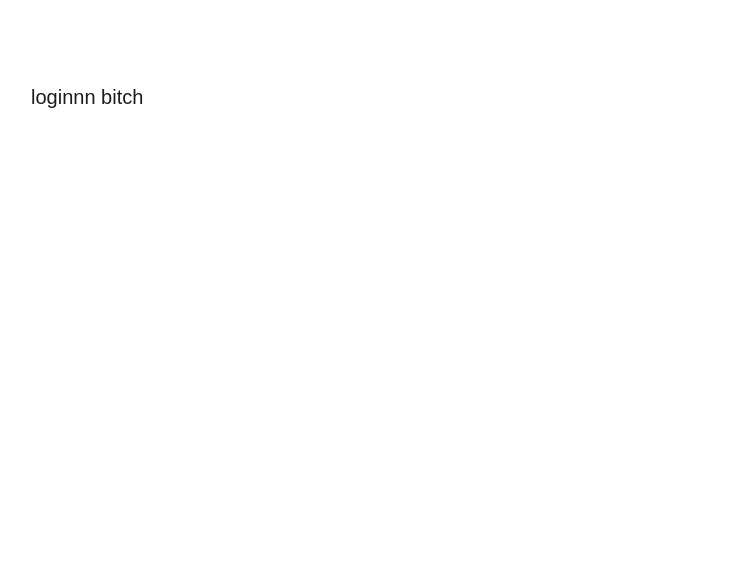
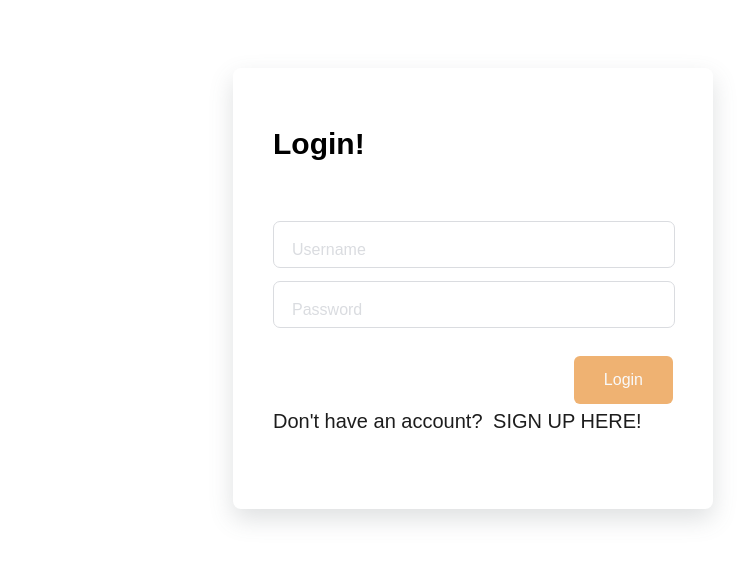
Before and after one commit to healthier-vitamins/MI-CASA-ES-TU-CASA, a React (Vite) app in the folder frontend/: page /login in a window 1280 px wide. Shown: the top 562 px of the page, without its empty margins (167-915 px from the left). Built offline with nearby package versions, Linux system fonts and the light colour scheme.

Commit message:
cait update lmao

```diff
--- a/frontend/src/App.css
+++ b/frontend/src/App.css
@@ -28,22 +28,3 @@ a {
 a:hover {
   text-decoration: underline;
 }
-
-/* profile page css */
-.user-profile {
-  background-color: #F9F9F9;
-}
-
-.user-profile-header {
-  padding: 10px;
-  max-width: 40rem;
-  display: grid;
-  grid-template-columns: 30% 70%;
-  grid-template-rows: 30% 70%;
-}
-
-.profile-pic {
-  max-height: 10rem;
-  border: 8px solid #F1BE87;
-  border-radius: 50%;
-}
--- /dev/null
+++ b/frontend/src/pages/Login.css
@@ -0,0 +1,95 @@
+.login-page {
+    margin: 0;
+    padding: 0;
+}
+
+.login-form {
+    font-family: sans-serif;
+    display: flex;
+    justify-content: center;
+    align-items: center;
+    /* height: 100vh; */
+}
+
+.login {
+    background-color: white;
+    width: 400px;
+    border-radius: 8px;
+    padding: 20px 40px;
+    box-shadow: 0 10px 25px rgba(92, 99, 105, .2);
+}
+
+.login h2 {
+    /* font-size: 50px; */
+    margin-top: 30px;
+    margin-bottom: 50px;
+}
+
+.login-container {
+    position: relative;
+    height: 45px;
+    width: 90%;
+    margin-bottom: 15px;
+}
+
+.login-input {
+    position: absolute;
+    top: 0px;
+    left: 0px;
+    height: 100%;
+    width: 100%;
+    border: 1px solid #DADCE0;
+    border-radius: 7px;
+    font-size: 16px;
+    padding: 0 20px;
+    outline: none;
+    background: none;
+    z-index: 1;
+}
+
+::placeholder {
+    color: transparent;
+  }
+
+.login-label {
+    position: absolute;
+    top: 15px;
+    left: 15px;
+    padding: 0 4px;
+    background-color: white;
+    color: #DADCE0;
+    font-size: 16px;
+    transition: 0.5s;
+    z-index: 0;
+  }
+
+.login-button {
+    display: block;
+    margin-left: auto;
+    padding: 15px 30px;
+    border: none;
+    background-color: #efb272;
+    color: #F9F9F9;
+    border-radius: 6px;
+    cursor: pointer;
+    font-size: 16px;
+    margin-top: 30px;
+}
+
+.login-button:hover {
+    background-color: #F1BE87;
+    transform: translateY(-2px);
+}
+
+.login-input:focus + .login-label {
+    top: -7px;
+    left: 3px;
+    z-index: 10;
+    font-size: 14px;
+    font-weight: 600;
+    color: #F1BE87;
+  }
+
+.login-input:focus {
+    border: 2px solid #F1BE87;
+  }
--- a/frontend/src/pages/Login.jsx
+++ b/frontend/src/pages/Login.jsx
@@ -1,6 +1,30 @@
+import { Link } from "react-router-dom";
+import "./Login.css";
+
 function Login() {
-    return (
-        <p>loginnn bitch</p>
-    )
+  const handleSubmit = () => {
+    console.log("submitted");
+  };
+  return (
+    <div className="login-page">
+      <div className="login-form">
+        <form onSubmit={handleSubmit} className="login">
+          <h2>Login!</h2>
+          <div className="login-container">
+            <input className="login-input" type="text" placeholder="Username" />
+            <label className="login-label" htmlFor="Username">Username</label>
+          </div>
+          <div className="login-container">
+            <input className="login-input" type="text" placeholder="Password" />
+            <label className="login-label" htmlFor="Password">Password</label>
+          </div>
+          <button className="login-button">Login</button>
+        <p>
+          Don't have an account? <Link to="/sign-up">Sign up here!</Link>
+        </p>
+        </form>
+      </div>
+    </div>
+  );
 }
 export default Login;
--- /dev/null
+++ b/frontend/src/pages/Profile.css
@@ -0,0 +1,79 @@
+/* profile page css */
+p {
+    margin: 0 auto;
+}
+
+.user-profile {
+    background-color: #F9F9F9;
+  }
+
+  .user-profile-header {
+    padding: 10px;
+    max-width: 40rem;
+    display: grid;
+    grid-template-columns: 30% 70%;
+    grid-template-rows: 50% 50%;
+    align-items: center;
+  }
+
+  .profile-pic {
+    max-height: 10rem;
+    border: 8px solid #F1BE87;
+    border-radius: 50%;
+    grid-column: 1 / 2;
+    grid-row: 1 / 3
+  }
+
+  .profile-user {
+    max-height: 4rem;
+    grid-column: 2 / 3;
+    grid-row: 1 / 2;
+    text-transform: capitalize;
+  }
+
+  .user-posts-likes {
+    max-height: 4rem;
+    grid-column: 2 / 3;
+    grid-row: 2 / 3;
+  }
+
+.user-posts-col-left {
+    background-color: #98A89E;
+    max-height: 500px;
+    display: grid;
+    grid-template-columns: 20% 20% 20% 20% 20%;
+    grid-template-rows: 20% 20% 20% 20% 20%;
+}
+
+.user-liked-posts-col-right {
+    background-color: #649DA6;
+    /* color: #F9F9F9; */
+}
+
+.user-posts-col-left, .user-liked-posts-col-right h4 {
+    grid-column: 1 / 2;
+    grid-row: 1 / 2;
+}
+
+.post-card {
+    max-width: 250px;
+    margin-right: 5px;
+    padding: 0 2px 2px 0;
+    /* background-color: #F9F9F9;  */
+    justify-content: center;
+}
+
+.post-card p {
+    color:#F9F9F9;
+    font-size: 0.875em;
+}
+
+.post-card-title {
+    text-transform: uppercase;
+    color: #F1BE87;
+}
+
+.post-placeholder-img {
+    max-width: 10rem;
+    /* max-height: 5rem; */
+}
--- a/frontend/src/pages/Profile.jsx
+++ b/frontend/src/pages/Profile.jsx
@@ -1,26 +1,27 @@
+import "./Profile.css"
 
 function Profile() {
     return (
         <div className="user-profile">
         <div className="user-profile-header">
             <img className="profile-pic" src="https://i.imgur.com/fSBfFDP.jpg"/>
-            <h2 className="username-h2">joe mama</h2>
+            <h2 className="profile-user">joe mama</h2>
             <div className="user-posts-likes">
-                <p>number of posts: 21</p>
-                <p>total likes: 220</p>
+                <p>Number of posts: 21</p>
+                <p>Total likes: 220</p>
             </div>
         </div>
         <div className="user-posts-col-left">
             <h4>Joe Mama's Posts</h4>
             <div className="post-card">
-                <p>img-here.png</p>
-                <p>title: i love my wife</p>
-                <p>short-description: this style is suitable for those who like chaos and disorder</p>
+                <img className="post-placeholder-img" src="https://i.imgur.com/TL68x25.jpg"/>
+                <p className="post-card-title">title: i love my wife</p>
+                <p>short-description: chaos and disorder</p>
                 <p>link here a href</p>
             </div>
             <div className="post-card">
-                <p>img-here.png</p>
-                <p>title: i eat children</p>
+                <img className="post-placeholder-img" src="https://i.imgur.com/TL68x25.jpg"/>
+                <p className="post-card-title">title: i eat children</p>
                 <p>short-description: yum yum</p>
                 <p>link here a href</p>
             </div>
@@ -28,14 +29,14 @@ function Profile() {
         <div className="user-liked-posts-col-right">
             <h4>Joe Mama's Likes</h4>
             <div className="post-card">
-                <p>img-here.png</p>
-                <p>title: i am hungry</p>
+                <img className="post-placeholder-img" src="https://i.imgur.com/TL68x25.jpg"/>
+                <p className="post-card-title">title: i am hungry</p>
                 <p>short-description: starving no yums</p>
                 <p>link here a href</p>
             </div>
             <div className="post-card">
-                <p>img-here.png</p>
-                <p>title: kimye house</p>
+                <img className="post-placeholder-img" src="https://i.imgur.com/TL68x25.jpg"/>
+                <p className="post-card-title">title: kimye house</p>
                 <p>short-description: before the divorce</p>
                 <p>link here a href</p>
             </div>
--- a/frontend/src/pages/SignUp.jsx
+++ b/frontend/src/pages/SignUp.jsx
@@ -1,9 +1,12 @@
 import { Link } from "react-router-dom";
 
 function SignUp() {
+  const handleClick = () => {
+    console.log("click!");
+  };
   return (
     <div>
-        <h2>Sign Up</h2>
+      <h2>Sign up</h2>
       <div className="signup-container">
         <form>
           <p id="signup-img">Upload image</p>
@@ -11,21 +14,23 @@ function SignUp() {
           <input required name="username" placeholder="Username"></input>
           <br />
           <label htmlFor="email">Email</label>
-        <input name="email" placeholder="Email"></input>
+          <input required name="email" placeholder="Email"></input>
           <br />
           <label htmlFor="first-name">First Name</label>
-        <input name="firstname" placeholder="First name"></input>
+          <input required name="firstname" placeholder="First name"></input>
           <label htmlFor="last-name">Last Name</label>
           <input name="lastname" placeholder="Last Name"></input>
-        <br/>
+          <br />
           <label htmlFor="socials">Instagram</label>
           <input name="socials" placeholder="Instagram link"></input>
           <br />
-        <button>Create an account!</button>
+          <button onClick={handleClick}>Create an account!</button>
         </form>
       </div>
       <h4>Already have an account?</h4>
-      <Link id="login-link" to="/login">Click here instead</Link>
+      <Link id="login-link" to="/login">
+        Click here instead
+      </Link>
     </div>
   );
 }
```
Lines whose indentation alone changed are shown as unchanged.
